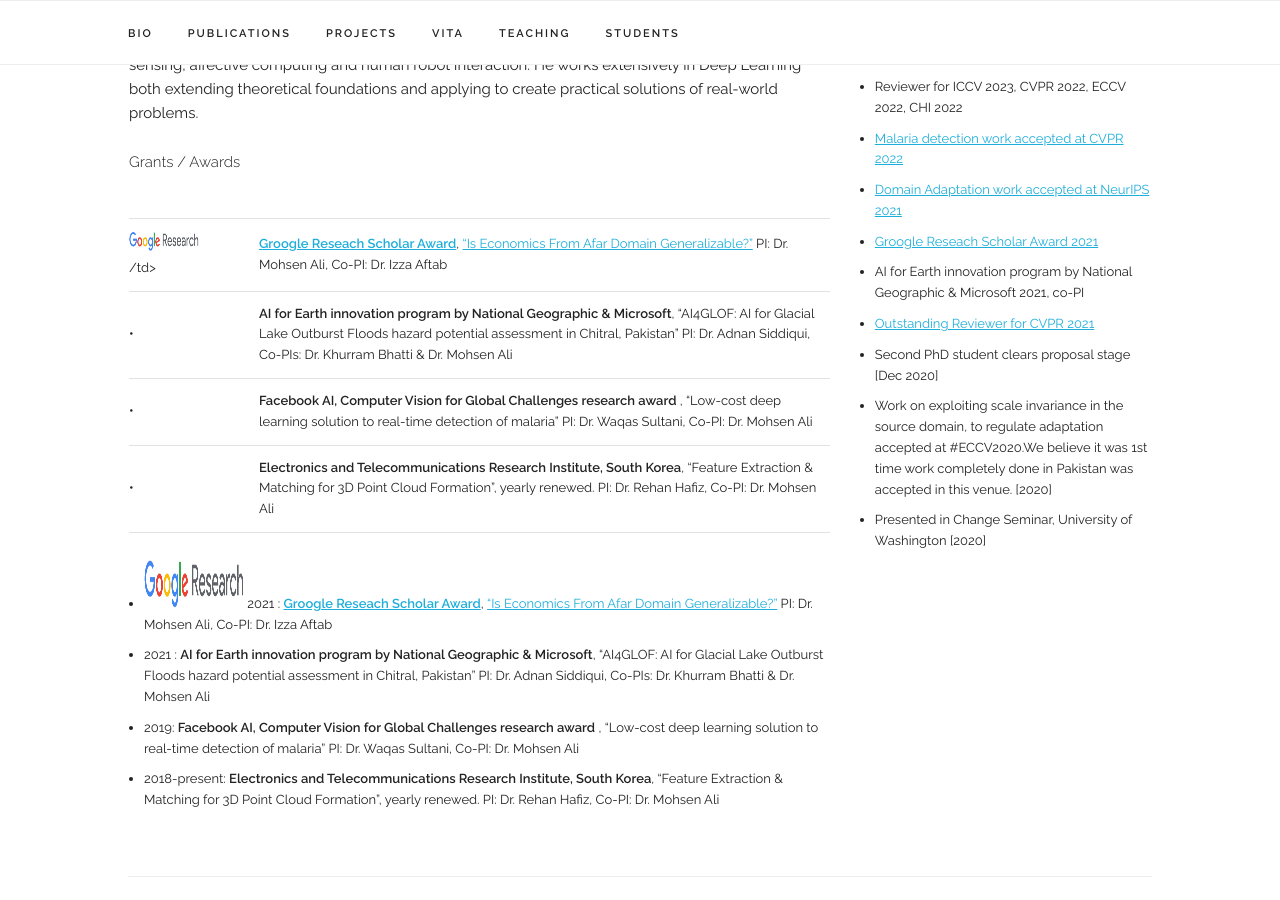
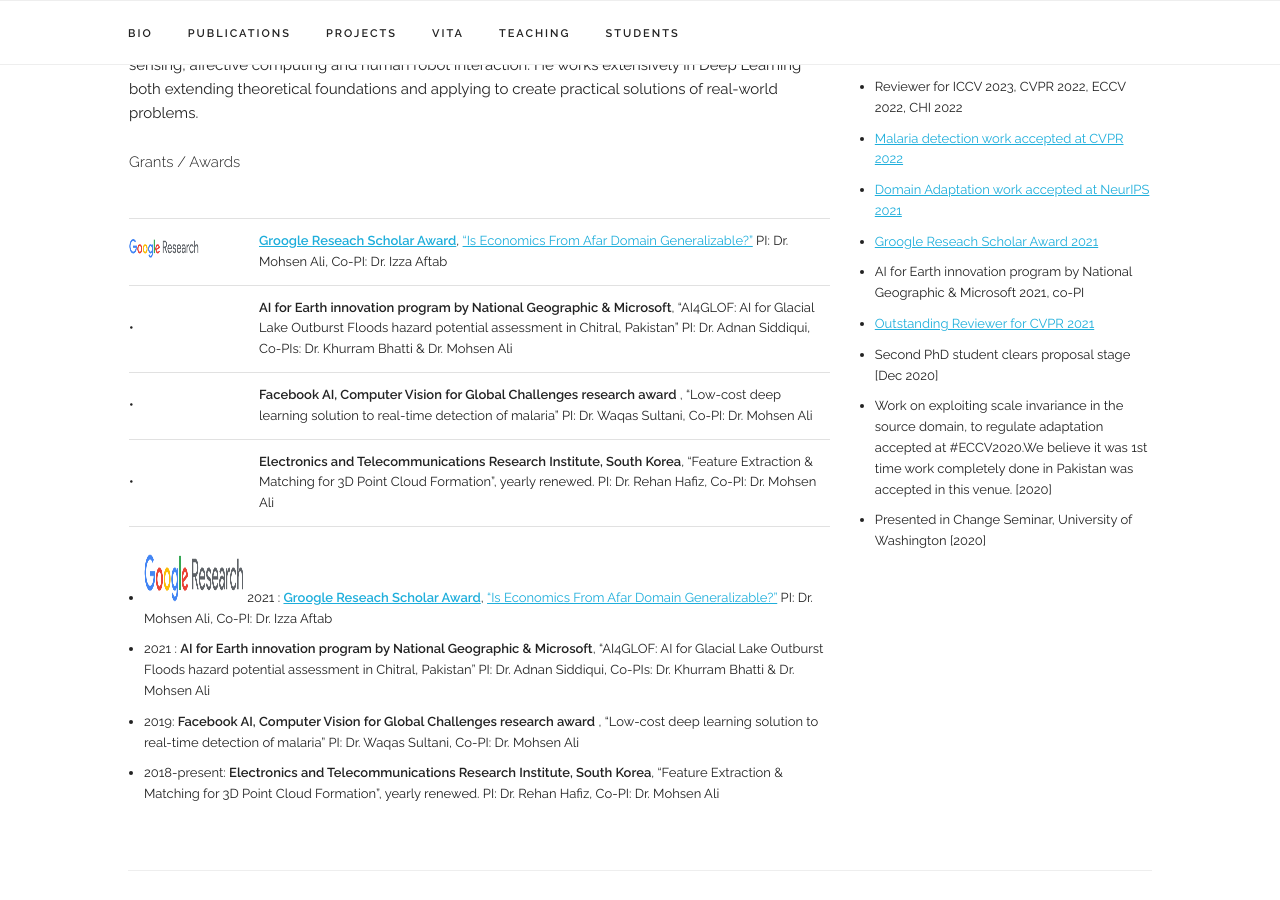
Before and after one commit to mohsenali/mohsenali.github.io, a Jekyll site: the page built from index.html, in a window 1280 px wide and 900 px high, scrolled down 612 px. Built offline with Jekyll 4.4.1, drawn with Linux system fonts in a browser that asks for light colours; some web fonts are replaced.

Commit message:
Update index.html

```diff
--- a/index.html
+++ b/index.html
@@ -34,7 +34,7 @@
 			    <th> </th>
 			  </tr>
 			  <tr>
-			    <td><img src="/assets/logoCompany/googleResearch.png" alt="Google Logo"  width="70" height="20">/td>
+			    <td><img src="/assets/logoCompany/googleResearch.png" alt="Google Logo"  width="70" height="20"></td>
 			    <td></td>
 			    <td><B><a href="https://research.google/outreach/research-scholar-program/recipients/">Groogle Reseach Scholar Award</a></B>, <a href="http://im.itu.edu.pk/econai/">“Is Economics From Afar Domain Generalizable?”</a>
                 PI: Dr. Mohsen Ali, Co-PI: Dr. Izza Aftab </td>
```
